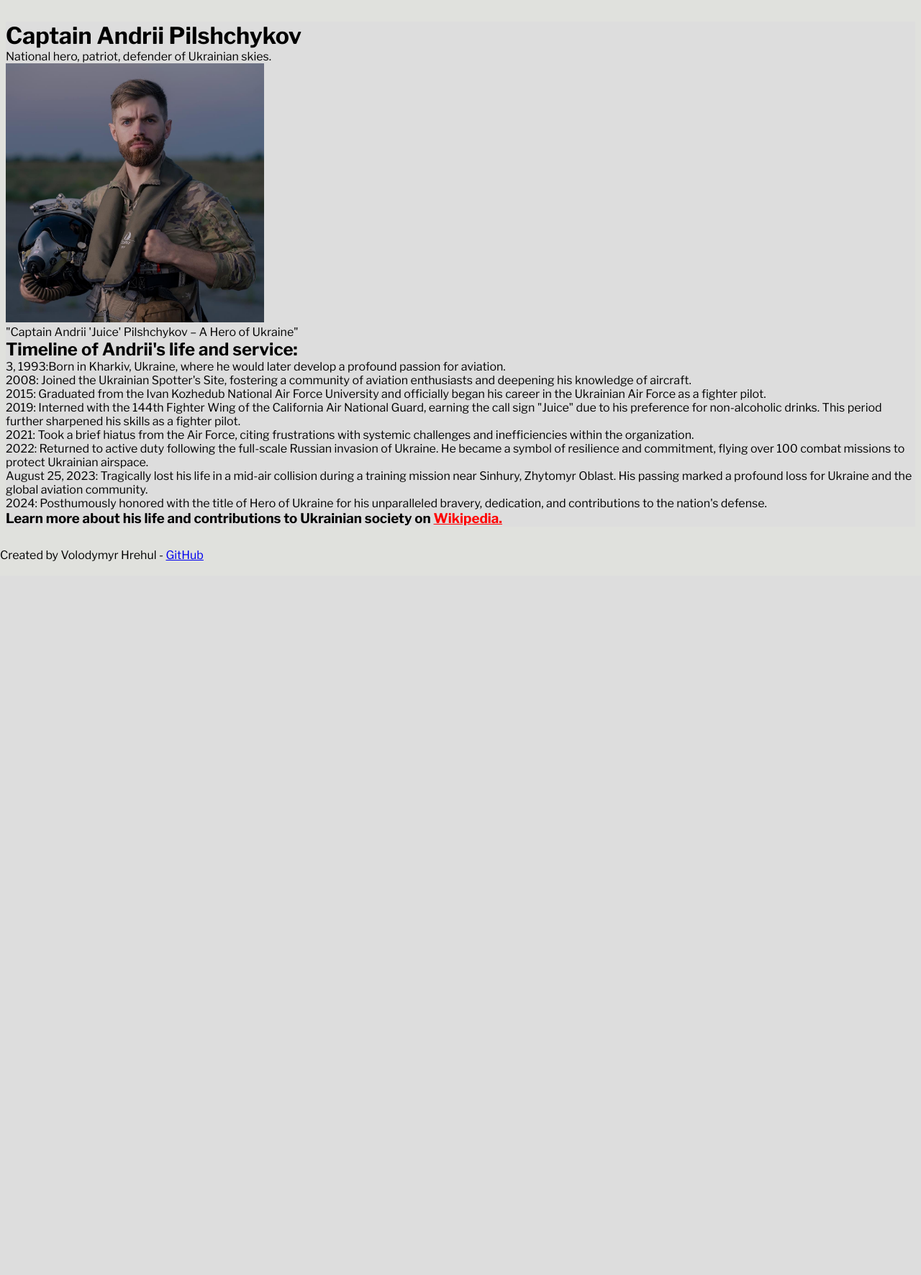
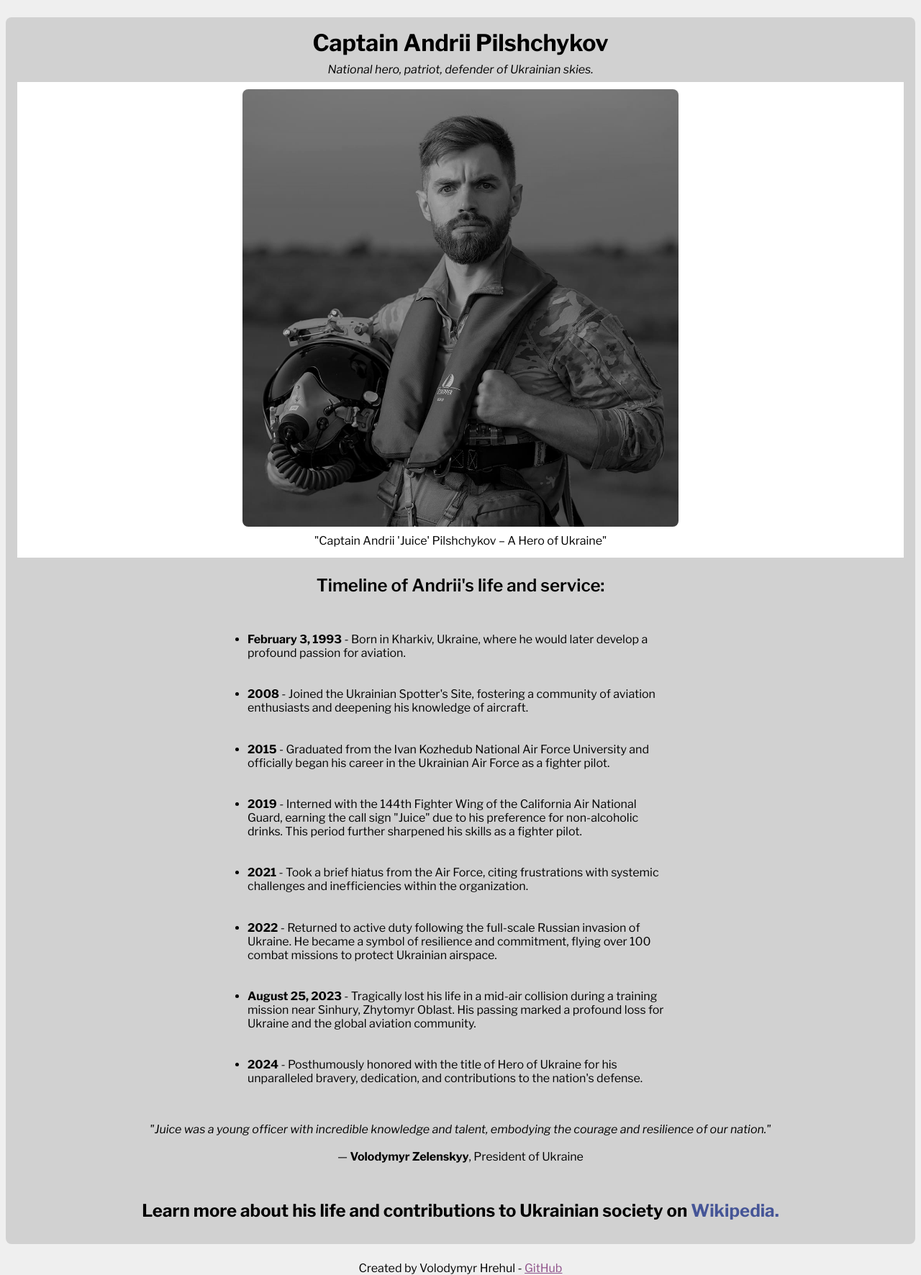
Before and after one commit to Premisterio/Mini-projects, a PHP site: page / in a window 1280 px wide. Shown: the whole page at 72% size. Before the commit the page ends 780 px from the top, so only its background shows below. Run offline with PHP 8.4, Linux system fonts and the light colour scheme.

Commit message:
Tribute page finished

```diff
--- a/tribute-page/index.html
+++ b/tribute-page/index.html
@@ -18,22 +18,29 @@
         <!-- Portrait and caption  -->
         <div id="img-div" for="portrait">
             <img id="image" name="portrait" src="portrait.jpg" alt="Photo of Andrii Pilshchykov in a fighter pilot uniform, holding his helmet">
-            <p id="img-caption">"Captain Andrii 'Juice' Pilshchykov – A Hero of Ukraine"</p>
+            <div id="img-caption">"Captain Andrii 'Juice' Pilshchykov – A Hero of Ukraine"</div>
         </div>
 
         <!-- Timeline -->
-        <h2>Timeline of Andrii's life and service:</h2>
+        <h2 id="timeline">Timeline of Andrii's life and service:</h2>
 
         <ul id="tribute-info">
-            <li> 3, 1993:Born in Kharkiv, Ukraine, where he would later develop a profound passion for aviation.</li>
-            <li>2008: Joined the Ukrainian Spotter's Site, fostering a community of aviation enthusiasts and deepening his knowledge of aircraft.</li>
-            <li>2015: Graduated from the Ivan Kozhedub National Air Force University and officially began his career in the Ukrainian Air Force as a fighter pilot.</li>
-            <li>2019: Interned with the 144th Fighter Wing of the California Air National Guard, earning the call sign "Juice" due to his preference for non-alcoholic drinks. This period further sharpened his skills as a fighter pilot.</li>
-            <li>2021: Took a brief hiatus from the Air Force, citing frustrations with systemic challenges and inefficiencies within the organization.</li>
-            <li>2022: Returned to active duty following the full-scale Russian invasion of Ukraine. He became a symbol of resilience and commitment, flying over 100 combat missions to protect Ukrainian airspace.</li>
-            <li>August 25, 2023: Tragically lost his life in a mid-air collision during a training mission near Sinhury, Zhytomyr Oblast. His passing marked a profound loss for Ukraine and the global aviation community.</li>
-            <li>2024: Posthumously honored with the title of Hero of Ukraine for his unparalleled bravery, dedication, and contributions to the nation's defense.</li>
+            <li><span class="bold">February 3, 1993</span> - Born in Kharkiv, Ukraine, where he would later develop a profound passion for aviation.</li>
+            <li><span class="bold">2008</span> - Joined the Ukrainian Spotter's Site, fostering a community of aviation enthusiasts and deepening his knowledge of aircraft.</li>
+            <li><span class="bold">2015</span> - Graduated from the Ivan Kozhedub National Air Force University and officially began his career in the Ukrainian Air Force as a fighter pilot.</li>
+            <li><span class="bold">2019</span> - Interned with the 144th Fighter Wing of the California Air National Guard, earning the call sign "Juice" due to his preference for non-alcoholic drinks. This period further sharpened his skills as a fighter pilot.</li>
+            <li><span class="bold">2021</span> - Took a brief hiatus from the Air Force, citing frustrations with systemic challenges and inefficiencies within the organization.</li>
+            <li><span class="bold">2022</span> - Returned to active duty following the full-scale Russian invasion of Ukraine. He became a symbol of resilience and commitment, flying over 100 combat missions to protect Ukrainian airspace.</li>
+            <li><span class="bold">August 25, 2023</span> - Tragically lost his life in a mid-air collision during a training mission near Sinhury, Zhytomyr Oblast. His passing marked a profound loss for Ukraine and the global aviation community.</li>
+            <li><span class="bold">2024</span> - Posthumously honored with the title of Hero of Ukraine for his unparalleled bravery, dedication, and contributions to the nation's defense.</li>
         </ul>
+
+        <blockquote>
+            <p id="quote-text">"Juice was a young officer with incredible knowledge and talent, embodying the courage and resilience of our nation."</p>
+        <br>
+            <p id="quote-bottom">— <span class="bold">Volodymyr Zelenskyy</span>, President of Ukraine</p>
+        <br>
+        </blockquote>
 
         <!-- External link to Wikipedia -->
         <h3>Learn more about his life and contributions to Ukrainian society on <a id="tribute-link" target="_blank" href="https://en.wikipedia.org/wiki/Andrii_Pilshchykov">Wikipedia.</a></h3>
--- a/tribute-page/styles.css
+++ b/tribute-page/styles.css
@@ -1,4 +1,4 @@
-/* Importing Libre Franklin font */
+/* Import Libre Franklin font */
 @import url('https://fonts.googleapis.com/css2?family=Libre+Franklin:ital,wght@0,100..900;1,100..900&display=swap');
 
 /* CSS RESET + Font */
@@ -11,31 +11,137 @@
         font-style: normal;
 }
 
+/* Page background */
 html {
-    background-color: #e0e1dd;
+    background-color: #efefef;
 }
 
+/* Main element style */
 main {
-    background-color: #dddddd;
-    margin: 30px 8px;
+    background-color: #d1d1d1;
+    margin: 1.5rem 0.5rem;
     color: #000;
+    border-radius: 0.5rem;
+    padding: 1rem;
 }
 
-
-
-/* !Must be centered, resize responsively,  */
-img {
-    width: 400px;
-    height: 360px;
-    max-width: fit-content;
-    max-height: fit-content;
+/* Title */
+#title, #description {
+    text-align: center;
 }
 
+/* Description below the title */
+#description {
+    padding: 0.5rem 0 0.5rem 0;
+    font-style: italic
+}
+
+/* Div element around the portrait */
+#img-div {
+    background-color: #FFF;
+    text-align: center;
+    padding: 0.65rem;
+}
+
+/* Portrait */
+#image {
+    width: 50%;
+    display: block;
+    height: auto;
+    margin-left: auto;
+    margin-right: auto;
+    border-radius: 0.5rem;
+    max-width: 100%;
+    max-height: 100%;
+    filter: grayscale(1);
+}
+
+/* Caption under the portrait */
+#img-caption {
+    margin: 0.65rem 0 0.2rem 0;
+}
+
+/* h2 */
+#timeline {
+    text-align: center;
+    margin: 1.5rem 0 2rem 0;
+    font-weight: 600;
+}
+
+/* Bold text class selector */
+.bold {
+    font-weight: 700;
+}
+
+/* Spacing of the list */
+#tribute-info {
+    display: flex;
+    flex-direction: column;
+    margin: 0 auto 0 auto;
+    justify-content: space-evenly;
+    max-width: 37rem;
+}
+
+/* List item style */
+ul li {
+    margin: 1.2rem 0;
+}
+
+/* Spacing after timeline */
+blockquote{
+    margin-top: 2rem;
+}
+
+/* Quote text */
+#quote-text {
+    font-style: italic;
+    text-align: center;
+}
+
+/* Cite under the quote */
+#quote-bottom {
+    text-align: center;
+}
+
+/* h3 text for the link */
+h3 {
+    text-align: center;
+    margin-top: 2rem;
+    margin-bottom: 1rem;
+    font-size: 1.5rem;
+    font-weight: 700;
+}
+
+/* Link to Wikipedia */
+#tribute-link {
+    color: hsla(228, 100%, 24%, 0.671);
+    text-decoration: none;
+}
+
+#tribute-link:hover {
+    color: hsla(231, 100%, 40%, 0.671);
+}
+
+#tribute-link:active {
+    color: hsla(240, 100%, 60%, 0.671);
+}
+
+/* Footer */
 footer {
     color: #000;
+    text-align: center;
 }
 
-/* !Customize the link */
-#tribute-link {
-    color: red;
+/* Footer link */
+.footer-a {
+    color: hsla(305, 90%, 20%, 0.670);
+
 }
+
+.footer-a:hover {
+    color: hsla(320, 100%, 40%, 0.670);
+}
+
+.footer-a:active {
+    color: hsla(340, 100%, 60%, 0.670);
+}
```
